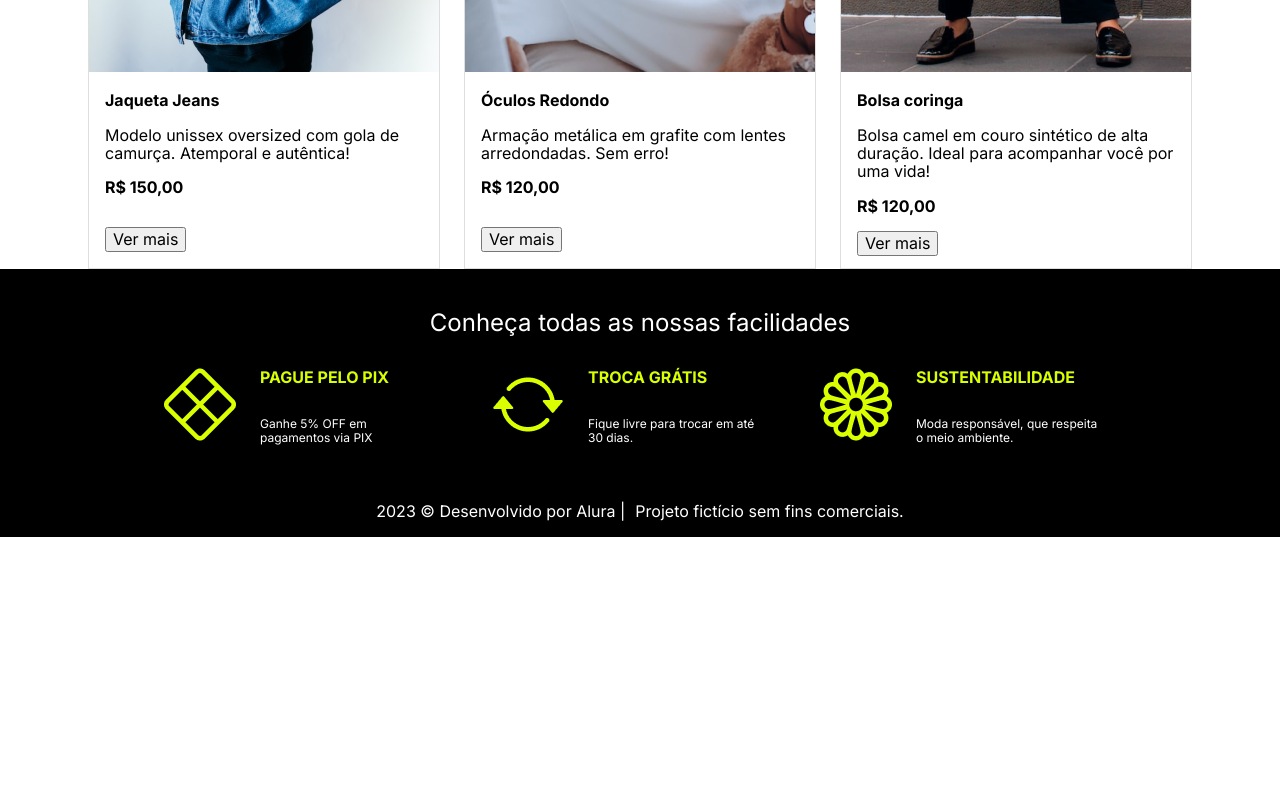
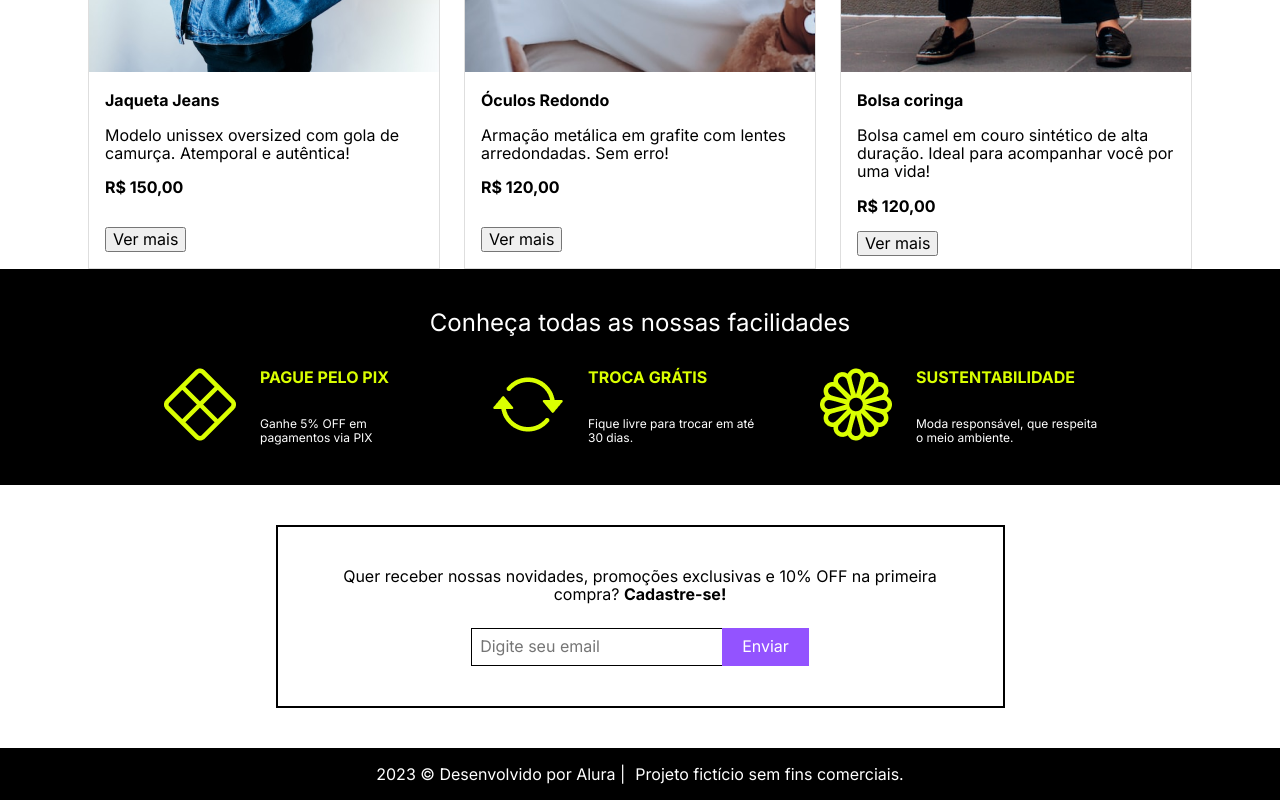
Before and after one commit to Jrm1992/e-commerce-angular, an Angular app: page / in a window 1280 px wide. Shown: the part 1836-2636 px from the top of the page. Before the commit the page ends 2373 px from the top, so only its background shows below. Built offline with nearby package versions, Linux system fonts and the light colour scheme.

Commit message:
created newsletter component

```diff
--- a/src/app/app.component.html
+++ b/src/app/app.component.html
@@ -3,4 +3,5 @@
 <app-search-for-category />
 <app-products />
 <app-facilities />
+<app-newsletter />
 <app-footer />
--- a/src/app/app.module.ts
+++ b/src/app/app.module.ts
@@ -13,6 +13,7 @@ import { ProductsComponent } from './components/products/products.component';
 import { ProductCardComponent } from './components/products/product-card/product-card.component';
 import { FacilitiesComponent } from './components/facilities/facilities.component';
 import { FooterComponent } from './components/footer/footer.component';
+import { NewsletterComponent } from './components/newsletter/newsletter.component';
 
 @NgModule({
   declarations: [
@@ -26,6 +27,7 @@ import { FooterComponent } from './components/footer/footer.component';
     ProductCardComponent,
     FacilitiesComponent,
     FooterComponent,
+    NewsletterComponent,
   ],
   imports: [BrowserModule, AppRoutingModule, HttpClientModule],
   providers: [],
--- /dev/null
+++ b/src/app/components/newsletter/newsletter.component.html
@@ -0,0 +1,12 @@
+<section class="newsletter-container">
+  <div class="newsletter-title">
+    <span
+      >Quer receber nossas novidades, promoções exclusivas e 10% OFF na primeira
+      compra? <strong>Cadastre-se!</strong></span
+    >
+  </div>
+  <div class="newsletter-input">
+    <input type="text" placeholder="Digite seu email" />
+    <button>Enviar</button>
+  </div>
+</section>
--- /dev/null
+++ b/src/app/components/newsletter/newsletter.component.scss
@@ -0,0 +1,48 @@
+.newsletter-container {
+  display: flex;
+  flex-direction: column;
+  max-width: 729px;
+  margin: 40px auto;
+  border: 2px solid #000;
+  padding: 40px;
+  gap: 24px;
+  justify-content: center;
+  align-items: center;
+
+  @media (max-width: 425px) {
+    margin: 32px;
+  }
+
+  .newsletter-title {
+    text-align: center;
+  }
+
+  .newsletter-input {
+    display: flex;
+    height: 38px;
+    width: 80%;
+    justify-content: center;
+
+
+    input {
+      padding: 8px;
+      outline: none;
+      border: none;
+      border: 1px solid black;
+      border-right: none;
+
+      &:focus {
+        border: 2px solid var(--secondary);
+        border-right: none;
+      }
+    }
+
+    button {
+      background: var(--secondary);
+      color: white;
+      padding: 8px 20px;
+      border: none;
+      cursor: pointer;
+    }
+  }
+}
```
Also changed, not shown: src/app/components/newsletter/newsletter.component.ts (added, +10 -0 lines), 1 other file (tests, documents, lock files or other folders).
